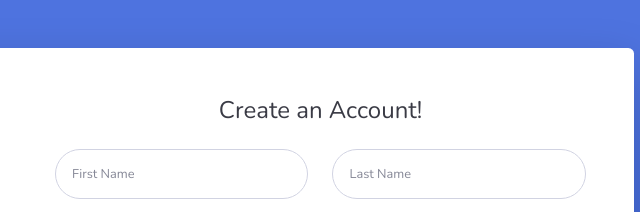
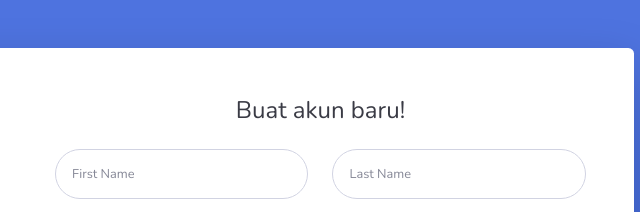
Before and after one commit to SenjaTW01/webproject, a website with bundled scripts: page register.html in a window 1280 px wide. Shown: the top 212 px of the page, 552-1192 px from the left. Built offline with nearby package versions, Linux system fonts and the light colour scheme.

Commit message:
Update register.html
tranlate

```diff
--- a/register.html
+++ b/register.html
@@ -34,7 +34,7 @@
                     <div class="col-lg-7">
                         <div class="p-5">
                             <div class="text-center">
-                                <h1 class="h4 text-gray-900 mb-4">Create an Account!</h1>
+                                <h1 class="h4 text-gray-900 mb-4">Buat akun baru!</h1>
                             </div>
                             <form class="user">
                                 <div class="form-group row">
```
